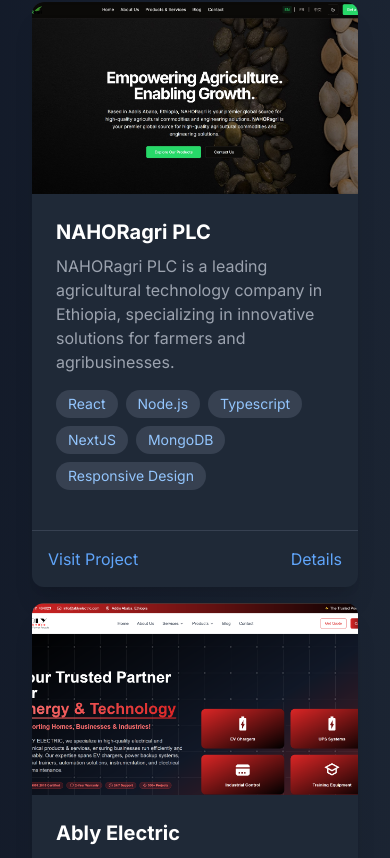
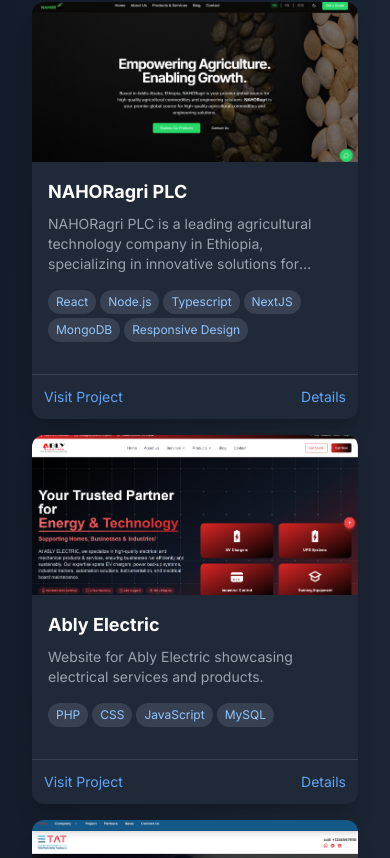
Before and after one commit to zeruhabesha/zerihunkibret, a Next.js app: page / in a window 390 px wide. Shown: the part 5855-6713 px from the top of the page. Built offline with nearby package versions, Linux system fonts and the light colour scheme.

Commit message:
Update ProjectCard.js

```diff
--- a/components/ProjectCard.js
+++ b/components/ProjectCard.js
@@ -5,43 +5,45 @@
 const ProjectCard = ({ project }) => {
   return (
     <motion.div
-      className="bg-gray-800 rounded-xl overflow-hidden shadow-xl hover:shadow-blue-500/20 transition-all duration-300 transform hover:-translate-y-2"
+      className="bg-gray-800 rounded-xl overflow-hidden shadow-xl hover:shadow-blue-500/20 transition-all duration-300 transform hover:-translate-y-2 w-full"
       whileHover={{ scale: 1.03 }}
       initial={{ opacity: 0, y: 20 }}
       whileInView={{ opacity: 1, y: 0 }}
       viewport={{ once: true }}
       transition={{ duration: 0.5 }}
     >
-      <div className="h-48 overflow-hidden">
+      <div className="h-40 sm:h-48 overflow-hidden">
         <img
           src={project.image || "/placeholder.svg?height=400&width=600"}
           alt={project.title}
           className="w-full h-full object-cover transition-transform duration-500 hover:scale-110"
+          loading="lazy"
+          decoding="async"
         />
       </div>
-      <div className="p-6">
-        <h3 className="text-xl font-bold mb-2">{project.title}</h3>
-        <p className="text-gray-400 mb-4">{project.description}</p>
-        <div className="flex flex-wrap gap-2 mb-4">
+      <div className="p-4 sm:p-6">
+        <h3 className="text-lg sm:text-xl font-bold mb-2 line-clamp-2">{project.title}</h3>
+        <p className="text-gray-400 mb-4 text-sm sm:text-base line-clamp-3">{project.description}</p>
+        <div className="flex flex-wrap gap-1 sm:gap-2 mb-4">
           {project.technologies.map((tech, index) => (
-            <span key={index} className="px-3 py-1 bg-gray-700 rounded-full text-sm text-blue-300">
+            <span key={index} className="px-2 sm:px-3 py-1 bg-gray-700 rounded-full text-xs sm:text-sm text-blue-300">
               {tech}
             </span>
           ))}
         </div>
       </div>
-      <div className="p-4 border-t border-gray-700 flex justify-between">
+      <div className="p-3 sm:p-4 border-t border-gray-700 flex justify-between items-center">
         {project.link && (
           <a
             href={project.link}
             target="_blank"
             rel="noopener noreferrer"
-            className="text-blue-400 hover:text-blue-300 transition-colors"
+            className="text-blue-400 hover:text-blue-300 transition-colors text-sm sm:text-base"
           >
             Visit Project
           </a>
         )}
-        <button className="text-blue-400 hover:text-blue-300 transition-colors">Details</button>
+        <button className="text-blue-400 hover:text-blue-300 transition-colors text-sm sm:text-base">Details</button>
       </div>
     </motion.div>
   )
```
